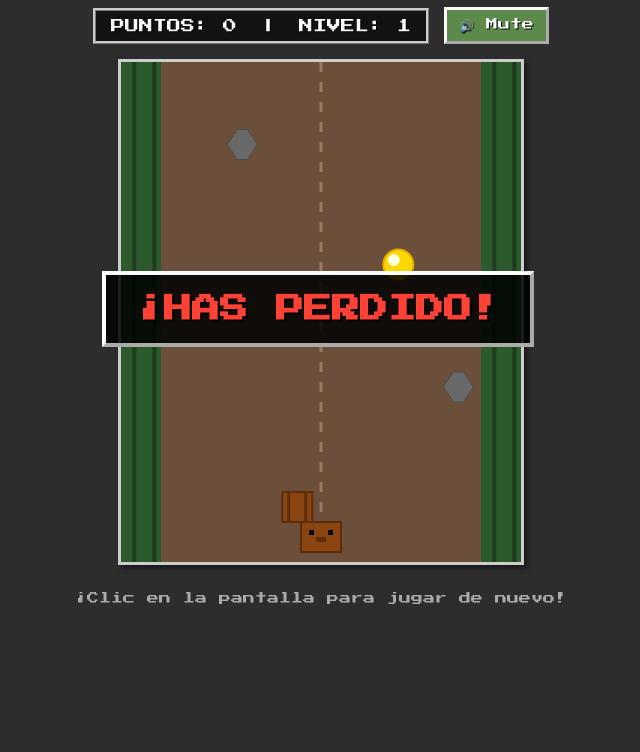
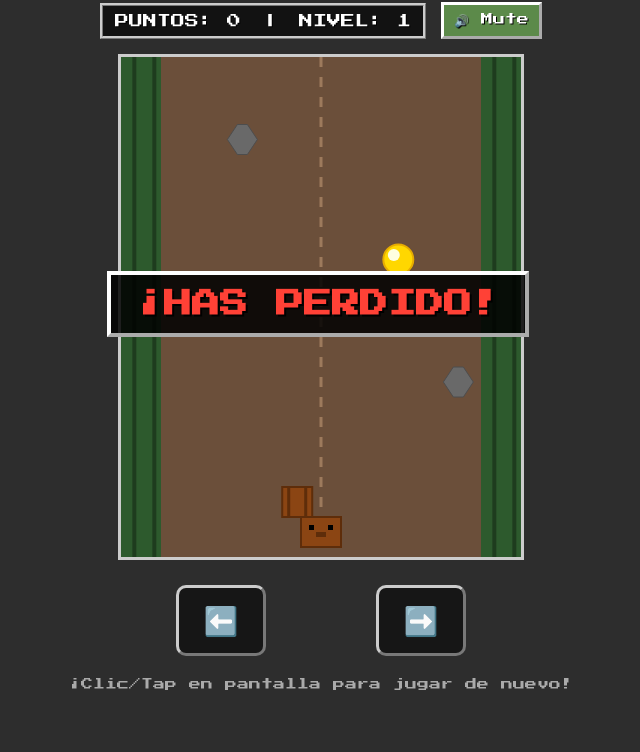
Before and after one commit to IToer/Capibara-Simple-Game, a plain HTML site: page index.html in a window 1280 px wide. Shown: the part 68-820 px from the top of the page, without its empty margins (319-959 px from the left). Drawn offline with Linux system fonts and the light colour scheme.

Commit message:
Beta controles táctiles y creación de server htpp

```diff
--- a/index.html
+++ b/index.html
@@ -2,23 +2,25 @@
 <html lang="es">
 <head>
     <meta charset="UTF-8">
-    <meta name="viewport" content="width=device-width, initial-scale=1.0">
+    <!-- Viewport meta tag es CRUCIAL para responsividad en móviles -->
+    <meta name="viewport" content="width=device-width, initial-scale=1.0, user-scalable=no">
     <title>Aventura del Capibara</title>
     <link rel="stylesheet" href="style.css">
     <link rel="preconnect" href="https://fonts.googleapis.com">
     <link rel="preconnect" href="https://fonts.gstatic.com" crossorigin>
     <link href="https://fonts.googleapis.com/css2?family=Press+Start+2P&display=swap" rel="stylesheet">
+    <!-- Evitar zoom táctil accidental -->
+    <style> body { touch-action: manipulation; } </style>
 </head>
 <body>
     <h1>Aventura del Capibara</h1>
 
-    <div id="game-ui-top"> <!-- Nuevo contenedor para info y botón -->
+    <div id="game-ui-top">
         <div id="game-info">
             <span>PUNTOS: <span id="score">0</span></span>
             <span class="separator">|</span>
             <span>NIVEL: <span id="level">1</span></span>
         </div>
-        <!-- Botón para silenciar/activar música -->
         <button id="mute-button">🔊 Mute</button>
     </div>
 
@@ -27,9 +29,15 @@
          <!-- Mensaje Game Over aquí -->
     </div>
 
-    <p id="instructions">Usa ⬅️ y ➡️ para moverte. Clic para reiniciar si pierdes.</p>
+    <!-- Controles Táctiles -->
+    <div id="touch-controls">
+        <div class="touch-button" id="touch-left">⬅️</div>
+        <div class="touch-button" id="touch-right">➡️</div>
+    </div>
 
-    <!-- Etiqueta de Audio (sin cambios) -->
+    <p id="instructions">Usa ⬅️ y ➡️ o toca los controles. Clic/Tap para reiniciar.</p>
+
+    <!-- Etiqueta de Audio -->
     <audio id="background-music" src="game-music.mp3" loop preload="auto"></audio>
     <!-- O: <audio id="background-music" src="game-music.mp3" loop preload="auto"></audio> -->
 
--- a/script.js
+++ b/script.js
@@ -1,5 +1,5 @@
 document.addEventListener('DOMContentLoaded', () => {
-    console.log("Iniciando Aventura del Capibara v1.4 (Botón Mute)...");
+    console.log("Iniciando Aventura del Capibara v1.5 (Controles Táctiles)...");
 
     // --- Obtener Elementos del DOM ---
     const canvas = document.getElementById('gameCanvas');
@@ -7,12 +7,16 @@ document.addEventListener('DOMContentLoaded', () => {
     const scoreElement = document.getElementById('score');
     const levelElement = document.getElementById('level');
     const backgroundMusic = document.getElementById('background-music');
-    const muteButton = document.getElementById('mute-button'); // <-- Obtener el botón mute
+    const muteButton = document.getElementById('mute-button');
+    // Obtener botones táctiles
+    const touchLeftButton = document.getElementById('touch-left');
+    const touchRightButton = document.getElementById('touch-right');
 
     // Validaciones de elementos...
     if (!canvas || !instructions || !scoreElement || !levelElement) { /* ... Error ... */ return; }
-    if (!backgroundMusic) { console.warn("Elemento audio 'background-music' no encontrado. Sin música."); }
-    if (!muteButton) { console.warn("Botón 'mute-button' no encontrado. No se podrá silenciar."); } // Advertir si falta el botón
+    if (!touchLeftButton || !touchRightButton) { console.warn("Botones táctiles no encontrados. El control táctil no funcionará."); }
+    if (!backgroundMusic) { console.warn("Elemento audio no encontrado. Sin música."); }
+    if (!muteButton) { console.warn("Botón mute no encontrado."); }
     const ctx = canvas.getContext('2d');
     if (!ctx) { /* ... Error Contexto ... */ return; }
 
@@ -28,79 +32,76 @@ document.addEventListener('DOMContentLoaded', () => {
     let capybaraX; let objects; let score; let level; let objectSpeed;
     let isGameOver; let animationFrameId = null; let spawnIntervalId = null;
     let gameOverMessageElement = null; let keys = {};
-    let musicStarted = false;
-    let isMuted = false; // <-- Estado de silencio
+    let musicStarted = false; let isMuted = false;
 
-    // --- Inicializar Estado Mute desde localStorage ---
-    function initializeMuteState() {
-        const savedMuteState = localStorage.getItem('capybaraGameMuted');
-        // Si hay un valor guardado y es 'true', establecer isMuted
-        isMuted = (savedMuteState === 'true');
-        console.log("Estado Mute inicial:", isMuted);
-        // Aplicar estado inicial al elemento de audio si existe
-        if (backgroundMusic) {
-            backgroundMusic.muted = isMuted;
+    // --- Inicializar Estado Mute (sin cambios) ---
+    function initializeMuteState() { /* ... igual que antes ... */ }
+     // (Código completo para referencia)
+     function initializeMuteState() { const savedMuteState = localStorage.getItem('capybaraGameMuted'); isMuted = (savedMuteState === 'true'); console.log("Estado Mute inicial:", isMuted); if (backgroundMusic) { backgroundMusic.muted = isMuted; } updateMuteButtonText(); }
+
+    // --- Actualizar Texto Botón Mute (sin cambios) ---
+    function updateMuteButtonText() { /* ... igual que antes ... */ }
+     // (Código completo para referencia)
+     function updateMuteButtonText() { if (muteButton) { muteButton.textContent = isMuted ? '🔇 Unmute' : '🔊 Mute'; } }
+
+    // --- Control de Teclado ---
+    window.addEventListener('keydown', (e) => {
+        if (!isGameOver && (e.key === 'ArrowLeft' || e.key === 'ArrowRight')) {
+            keys[e.key] = true;
+            e.preventDefault();
+            // Intentar iniciar música en la primera interacción de teclado
+            if (!musicStarted) {
+                console.log("Intentando iniciar música por tecla...");
+                playAudio();
+            }
         }
-        // Actualizar texto del botón si existe
-        updateMuteButtonText();
-    }
+    });
+    window.addEventListener('keyup', (e) => { if (e.key === 'ArrowLeft' || e.key === 'ArrowRight') { keys[e.key] = false; } });
 
-    // --- Actualizar Texto del Botón Mute ---
-    function updateMuteButtonText() {
-        if (muteButton) {
-            muteButton.textContent = isMuted ? '🔇 Unmute' : '🔊 Mute';
+    // --- Control Táctil ---
+    function handleTouchStart(event, key) {
+        event.preventDefault(); // Prevenir comportamiento táctil por defecto (scroll, zoom)
+        if (!isGameOver) {
+            keys[key] = true; // Simular presión de tecla
+            // Intentar iniciar música en la primera interacción táctil
+            if (!musicStarted) {
+                console.log("Intentando iniciar música por toque...");
+                playAudio();
+            }
         }
     }
 
-    // --- Control de Teclado (sin cambios) ---
-    window.addEventListener('keydown', (e) => { if (!isGameOver && (e.key === 'ArrowLeft' || e.key === 'ArrowRight')) { keys[e.key] = true; e.preventDefault(); if (!musicStarted) { console.log("Intentando iniciar música por tecla..."); playAudio(); } } });
-    window.addEventListener('keyup', (e) => { if (e.key === 'ArrowLeft' || e.key === 'ArrowRight') { keys[e.key] = false; } });
-
-    // --- Event Listener para el Botón Mute ---
-    if (muteButton) {
-        muteButton.addEventListener('click', () => {
-            isMuted = !isMuted; // Invertir estado
-            if (backgroundMusic) {
-                backgroundMusic.muted = isMuted; // Aplicar al audio
-            }
-            updateMuteButtonText(); // Actualizar texto del botón
-            localStorage.setItem('capybaraGameMuted', isMuted); // Guardar preferencia
-            console.log("Estado Mute cambiado a:", isMuted);
-
-            // Si estamos activando el sonido y la música no había iniciado, intentar iniciarla
-            if (!isMuted && !musicStarted) {
-                 console.log("Intentando iniciar música al desmutear...");
-                 playAudio(); // Intentar iniciarla, necesita interacción previa igualmente
-            }
-        });
+    function handleTouchEnd(event, key) {
+        event.preventDefault();
+        keys[key] = false; // Simular liberación de tecla
     }
 
-    // --- Funciones de Control de Audio (playAudio no necesita cambios aquí) ---
-    function playAudio() {
-        if (backgroundMusic && !musicStarted) {
-            // Asegurarse de respetar el estado mute al intentar iniciar
-             backgroundMusic.muted = isMuted;
-             const playPromise = backgroundMusic.play();
-             if (playPromise !== undefined) {
-                 playPromise.then(() => {
-                     console.log("Música iniciada con éxito."); musicStarted = true;
-                     // Volver a aplicar mute por si acaso cambió mientras se iniciaba
-                     backgroundMusic.muted = isMuted;
-                 }).catch(error => {
-                     console.warn("playAudio() bloqueado:", error.name); musicStarted = false;
-                 });
-             } // else ... (manejo alternativo)
-        } else if (backgroundMusic && musicStarted && backgroundMusic.paused) {
-             // Reanudar respetando el mute
-             backgroundMusic.muted = isMuted;
-             backgroundMusic.play().catch(error => console.error("Error al reanudar música:", error));
-             console.log("Reanudando música...");
-        }
+    // Añadir listeners táctiles si los botones existen
+    if (touchLeftButton) {
+        touchLeftButton.addEventListener('touchstart', (e) => handleTouchStart(e, 'ArrowLeft'), { passive: false });
+        touchLeftButton.addEventListener('touchend', (e) => handleTouchEnd(e, 'ArrowLeft'), { passive: false });
+        touchLeftButton.addEventListener('touchcancel', (e) => handleTouchEnd(e, 'ArrowLeft'), { passive: false }); // Por si se interrumpe el toque
     }
-    // pauseAudio y stopAndResetAudio no necesitan cambios
+    if (touchRightButton) {
+        touchRightButton.addEventListener('touchstart', (e) => handleTouchStart(e, 'ArrowRight'), { passive: false });
+        touchRightButton.addEventListener('touchend', (e) => handleTouchEnd(e, 'ArrowRight'), { passive: false });
+        touchRightButton.addEventListener('touchcancel', (e) => handleTouchEnd(e, 'ArrowRight'), { passive: false });
+    }
+
+
+    // --- Event Listener Botón Mute (sin cambios) ---
+    if (muteButton) { /* ... igual que antes ... */ }
+    // (Código completo para referencia)
+    if (muteButton) { muteButton.addEventListener('click', () => { isMuted = !isMuted; if (backgroundMusic) { backgroundMusic.muted = isMuted; } updateMuteButtonText(); localStorage.setItem('capybaraGameMuted', isMuted); console.log("Estado Mute cambiado a:", isMuted); if (!isMuted && !musicStarted) { console.log("Intentando iniciar música al desmutear..."); playAudio(); } }); }
+
+    // --- Funciones Control Audio (sin cambios) ---
+    function playAudio() { /* ... igual que antes ... */ }
+    function pauseAudio() { /* ... igual que antes ... */ }
+    function stopAndResetAudio() { /* ... igual que antes ... */ }
+    // (Código completo para referencia)
+    function playAudio() { if (backgroundMusic && !musicStarted) { backgroundMusic.muted = isMuted; const playPromise = backgroundMusic.play(); if (playPromise !== undefined) { playPromise.then(() => { console.log("Música iniciada."); musicStarted = true; backgroundMusic.muted = isMuted; }).catch(error => { console.warn("playAudio() bloqueado:", error.name); musicStarted = false; }); } } else if (backgroundMusic && musicStarted && backgroundMusic.paused) { backgroundMusic.muted = isMuted; backgroundMusic.play().catch(error => console.error("Error al reanudar música:", error)); console.log("Reanudando música..."); } }
     function pauseAudio() { if (backgroundMusic && !backgroundMusic.paused) { backgroundMusic.pause(); console.log("Música pausada."); } }
     function stopAndResetAudio() { if (backgroundMusic) { backgroundMusic.pause(); backgroundMusic.currentTime = 0; musicStarted = false; console.log("Música detenida y reseteada."); } }
-
 
     // --- Funciones de Dibujo (sin cambios) ---
     function drawCapybara() { /* ... */ }
@@ -122,54 +123,33 @@ document.addEventListener('DOMContentLoaded', () => {
      function updatePlayer() { if (keys['ArrowLeft'] && capybaraX > 0) { capybaraX -= capybaraSpeed; if (capybaraX < 0) capybaraX = 0; } if (keys['ArrowRight'] && capybaraX < canvasWidth - capybaraWidth) { capybaraX += capybaraSpeed; if (capybaraX > canvasWidth - capybaraWidth) capybaraX = canvasWidth - capybaraWidth; } }
      function updateObjects() { for (let i = objects.length - 1; i >= 0; i--) { const obj = objects[i]; obj.y += objectSpeed; if ( capybaraX < obj.x + obj.width && capybaraX + capybaraWidth > obj.x && capybaraY < obj.y + obj.height && capybaraY + capybaraHeight > obj.y ) { if (obj.isObstacle) { console.log(`¡COLISIÓN con ${obj.type}!`); gameOver(); return; } else { score += 10; scoreElement.textContent = score; console.log(`¡MONEDA recogida! Puntos: ${score}`); objects.splice(i, 1); if (score > 0 && score % scorePerLevel === 0) { level++; levelElement.textContent = level; objectSpeed += speedIncrementPerLevel; console.log(`¡NIVEL ${level} ALCANZADO! Velocidad aumentada a: ${objectSpeed.toFixed(2)}`); } } } if (obj.y > canvasHeight) { objects.splice(i, 1); } } }
 
-
     // --- Funciones de Control de Estado del Juego ---
-    function showGameOverMessage() { /* ... sin cambios ... */ }
-    function hideGameOverMessage() { /* ... sin cambios ... */ }
-    function gameOver() { /* ... sin cambios ... */ }
-    function restartGame() { /* ... sin cambios ... */ }
-    function gameLoop() { /* ... sin cambios ... */ }
+    // Modificado showGameOverMessage para permitir tap en canvas para reiniciar
+    function showGameOverMessage() {
+        if (!gameOverMessageElement) { gameOverMessageElement = document.createElement('div'); gameOverMessageElement.textContent = '¡HAS PERDIDO!'; gameOverMessageElement.className = 'game-over-text'; document.body.appendChild(gameOverMessageElement); }
+        gameOverMessageElement.style.display = 'block'; const canvasRect = canvas.getBoundingClientRect(); const messageTop = canvasRect.top + canvasHeight * 0.5; const messageLeft = canvasRect.left + canvasWidth / 2;
+        gameOverMessageElement.style.top = `${messageTop}px`; gameOverMessageElement.style.left = `${messageLeft}px`; gameOverMessageElement.style.transform = 'translate(-50%, -50%)';
+        instructions.textContent = "¡Clic/Tap en pantalla para jugar de nuevo!";
+        // Usar 'click' funciona para mouse Y tap en la mayoría de los casos
+        canvas.addEventListener('click', restartGame, { once: true });
+        console.log("Mensaje Game Over mostrado. Listener de reinicio (click/tap) añadido.");
+    }
+    function hideGameOverMessage() { /* ... igual que antes ... */ }
+    function gameOver() { /* ... igual que antes ... */ }
+    function restartGame() { /* ... igual que antes ... */ }
+    function gameLoop() { /* ... igual que antes ... */ }
+    function startGame() { /* ... igual que antes ... */ }
     // (Código completo para referencia)
-    function showGameOverMessage() { if (!gameOverMessageElement) { gameOverMessageElement = document.createElement('div'); gameOverMessageElement.textContent = '¡HAS PERDIDO!'; gameOverMessageElement.className = 'game-over-text'; document.body.appendChild(gameOverMessageElement); } gameOverMessageElement.style.display = 'block'; const canvasRect = canvas.getBoundingClientRect(); const messageTop = canvasRect.top + canvasHeight * 0.5; const messageLeft = canvasRect.left + canvasWidth / 2; gameOverMessageElement.style.top = `${messageTop}px`; gameOverMessageElement.style.left = `${messageLeft}px`; gameOverMessageElement.style.transform = 'translate(-50%, -50%)'; instructions.textContent = "¡Clic en la pantalla para jugar de nuevo!"; canvas.addEventListener('click', restartGame, { once: true }); console.log("Mensaje Game Over mostrado. Listener de reinicio añadido."); }
-    function hideGameOverMessage() { if (gameOverMessageElement) { gameOverMessageElement.style.display = 'none'; } instructions.textContent = "Usa ⬅️ y ➡️ para moverte. Clic para reiniciar si pierdes."; }
+    function hideGameOverMessage() { if (gameOverMessageElement) { gameOverMessageElement.style.display = 'none'; } instructions.textContent = "Usa ⬅️ y ➡️ o toca los controles. Clic/Tap para reiniciar."; }
     function gameOver() { console.log("Función gameOver ejecutada."); isGameOver = true; stopAndResetAudio(); if (spawnIntervalId) { clearInterval(spawnIntervalId); spawnIntervalId = null; console.log("Intervalo de spawn detenido."); } if (animationFrameId) { cancelAnimationFrame(animationFrameId); animationFrameId = null; console.log("Animación detenida."); } showGameOverMessage(); }
     function restartGame() { console.log("--- REINICIANDO JUEGO ---"); hideGameOverMessage(); startGame(); }
     function gameLoop() { if (isGameOver) return; updatePlayer(); updateObjects(); if (isGameOver) return; drawBackground(); drawCapybara(); objects.forEach(obj => { if (obj.type === 'coin') drawCoin(obj); else drawObstacle(obj); }); animationFrameId = requestAnimationFrame(gameLoop); }
+    function startGame() { console.log("Iniciando/Reiniciando..."); capybaraX = (canvasWidth - capybaraWidth) / 2; objects = []; score = 0; level = 1; objectSpeed = initialObjectSpeed; isGameOver = false; keys = {}; stopAndResetAudio(); scoreElement.textContent = score; levelElement.textContent = level; updateMuteButtonText(); if (animationFrameId) { cancelAnimationFrame(animationFrameId); animationFrameId = null; } if (spawnIntervalId) { clearInterval(spawnIntervalId); spawnIntervalId = null; } spawnIntervalId = setInterval(spawnObject, spawnIntervalTime); console.log(`Spawn ID: ${spawnIntervalId}`); animationFrameId = requestAnimationFrame(gameLoop); console.log(`Anim ID: ${animationFrameId}`); console.log(`Velocidad: ${objectSpeed.toFixed(2)}`); console.log("Intentando iniciar/reanudar música..."); playAudio(); }
 
 
-    function startGame() {
-        console.log("Iniciando/Reiniciando variables y procesos...");
-        // Resetear estado del juego
-        capybaraX = (canvasWidth - capybaraWidth) / 2; objects = []; score = 0; level = 1;
-        objectSpeed = initialObjectSpeed; isGameOver = false; keys = {};
-
-        // Resetear estado de audio (permite reintentar inicio)
-        // La preferencia de mute (isMuted) se mantiene
-        stopAndResetAudio(); // Esto resetea musicStarted a false
-
-        // Actualizar UI
-        scoreElement.textContent = score; levelElement.textContent = level;
-        updateMuteButtonText(); // Asegurar que el botón muestre el estado correcto
-
-        // Limpiar procesos anteriores
-        if (animationFrameId) { cancelAnimationFrame(animationFrameId); animationFrameId = null; }
-        if (spawnIntervalId) { clearInterval(spawnIntervalId); spawnIntervalId = null; }
-
-        // Iniciar nuevos procesos
-        spawnIntervalId = setInterval(spawnObject, spawnIntervalTime);
-        console.log(`Intervalo de spawn iniciado (ID: ${spawnIntervalId})`);
-        animationFrameId = requestAnimationFrame(gameLoop);
-        console.log(`Bucle de animación iniciado (ID: ${animationFrameId})`);
-        console.log(`Velocidad inicial: ${objectSpeed.toFixed(2)}`);
-
-        // Intentar iniciar audio (respetando el estado isMuted)
-         console.log("Intentando iniciar/reanudar música al empezar/reiniciar...");
-         playAudio();
-    }
-
     // --- Inicialización ---
-    initializeMuteState(); // Cargar preferencia de mute PRIMERO
+    initializeMuteState(); // Cargar preferencia de mute
     startGame(); // Iniciar el juego
-    console.log("Juego inicializado. Esperando interacción para música si es necesario.");
+    console.log("Juego inicializado. Esperando interacción...");
 
 }); // Fin del addEventListener('DOMContentLoaded')
--- a/style.css
+++ b/style.css
@@ -1,3 +1,13 @@
+/* Estilo Global y Reset Básico */
+* {
+    box-sizing: border-box; /* Incluir padding y borde en el tamaño total */
+    user-select: none; /* Evitar selección de texto accidental con taps */
+    -webkit-user-select: none; /* Safari */
+    -moz-user-select: none; /* Firefox */
+    -ms-user-select: none; /* IE/Edge */
+    -webkit-tap-highlight-color: transparent; /* Quitar brillo al tocar en móviles */
+}
+
 body {
     display: flex;
     flex-direction: column;
@@ -8,91 +18,144 @@ body {
     font-family: 'Press Start 2P', cursive;
     color: #ffffff;
     margin: 0;
-    padding-top: 20px;
+    padding: 15px; /* Padding general para espaciar en pantallas pequeñas */
+    touch-action: manipulation; /* Ayuda a prevenir zoom/scroll con taps rápidos */
+    overflow-x: hidden; /* Prevenir scroll horizontal si algo se desborda */
 }
 
 h1 {
     color: #ffcc00;
     text-shadow: 2px 2px #000000;
     margin-bottom: 15px;
-    font-size: 24px;
+    font-size: clamp(18px, 5vw, 24px); /* Tamaño de fuente adaptable */
+    text-align: center;
 }
 
-/* Contenedor para UI superior (info + botón) */
+/* Contenedor para UI superior */
 #game-ui-top {
-    display: flex; /* Poner elementos en línea */
-    align-items: center; /* Alinear verticalmente */
+    display: flex;
+    flex-wrap: wrap; /* Permitir que se apilen si no caben */
+    justify-content: center; /* Centrar elementos */
+    align-items: center;
     margin-bottom: 15px;
-    gap: 15px; /* Espacio entre info y botón */
+    gap: 15px;
 }
 
-/* Info del juego (sin cambios de estilo interno) */
+/* Info del juego */
 #game-info {
-    font-size: 14px;
+    font-size: clamp(12px, 3vw, 14px); /* Tamaño adaptable */
     color: #ffffff;
     background-color: rgba(0, 0, 0, 0.6);
-    padding: 8px 15px;
+    padding: 8px 12px; /* Ajustar padding */
     border: 3px ridge #cccccc;
-    display: inline-block;
     text-shadow: 1px 1px #000000;
+    text-align: center; /* Centrar texto interno */
 }
 
 #game-info .separator {
-    margin: 0 10px;
+    margin: 0 8px; /* Ajustar espacio separador */
 }
 
 /* Botón de Mute */
 #mute-button {
-    font-family: 'Press Start 2P', cursive; /* Heredar fuente */
-    font-size: 12px; /* Ligeramente más pequeño */
-    padding: 8px 12px;
-    background-color: #5c8a4a; /* Botón verde (o elige otro color) */
+    font-family: 'Press Start 2P', cursive;
+    font-size: clamp(10px, 2.5vw, 12px); /* Tamaño adaptable */
+    padding: 8px 10px; /* Ajustar padding */
+    background-color: #5c8a4a;
     color: #ffffff;
-    border: 3px outset #ffffff; /* Borde 3D */
+    border: 3px outset #ffffff;
     cursor: pointer;
     text-shadow: 1px 1px #000000;
-    transition: background-color 0.2s ease; /* Transición suave */
+    transition: background-color 0.2s ease;
 }
 
-#mute-button:hover {
-    background-color: #7aa96a; /* Verde más claro al pasar el ratón */
-}
+#mute-button:hover { background-color: #7aa96a; }
+#mute-button:active { border-style: inset; background-color: #4a6b3c; }
 
-#mute-button:active {
-    border-style: inset; /* Efecto de botón presionado */
-    background-color: #4a6b3c;
-}
-
-
-/* Contenedor del canvas (sin cambios) */
+/* Contenedor del canvas */
 #canvas-container {
     position: relative;
-    width: 406px;
-    height: 506px;
+    /* Ancho MÁXIMO = ancho fijo del canvas + bordes */
+    max-width: 406px;
+    /* Permitir que se encoja si la pantalla es más pequeña */
+    width: 100%;
+    /* Calcular alto basado en el ratio 400/500 del canvas interno */
+    /* height: auto; NO, mantiene altura fija */
+    height: 506px; /* Mantiene altura fija, puede ser problemático */
+     /* Alternativa: usar aspect-ratio si se soporta bien */
+    /* aspect-ratio: 400 / 500; */
     margin-bottom: 15px;
+    overflow: hidden; /* Ocultar cualquier desbordamiento interno */
 }
 
 canvas {
     border: 3px solid #cccccc;
     display: block;
+    /* El canvas interno mantiene su resolución, pero el elemento HTML puede escalar */
+    width: 100%;
+    height: 100%;
+    object-fit: contain; /* Asegura que se vea todo si el aspect-ratio no coincide */
     box-shadow: inset 0 0 10px #000000, 3px 3px 5px rgba(0,0,0,0.5);
 }
 
+/* Controles Táctiles */
+#touch-controls {
+    display: flex; /* Por defecto en línea */
+    justify-content: space-around; /* Espacio entre botones */
+    align-items: center;
+    width: 100%;
+    max-width: 400px; /* Limitar ancho máximo */
+    margin-top: 10px; /* Espacio sobre las instrucciones */
+    margin-bottom: 10px; /* Espacio antes de instrucciones */
+    /* Ocultar por defecto en pantallas grandes con puntero (no táctiles) */
+    /* display: none; */ /* <- Descomentar si quieres ocultarlos en escritorio */
+}
+
+/* Estilo individual de los botones táctiles */
+.touch-button {
+    font-size: 28px; /* Tamaño grande para el icono */
+    color: #ffffff;
+    background-color: rgba(0, 0, 0, 0.5); /* Fondo semitransparente */
+    border: 3px outset #cccccc;
+    padding: 15px 25px; /* Área táctil generosa */
+    border-radius: 10px;
+    cursor: pointer; /* Aunque sea táctil, es bueno indicarlo */
+    text-align: center;
+    transition: background-color 0.1s ease;
+}
+
+/* Efecto al presionar el botón táctil */
+.touch-button:active {
+    background-color: rgba(255, 255, 255, 0.3);
+    border-style: inset;
+}
+
+/* Media query para mostrar controles táctiles solo en pantallas que probablemente sean táctiles */
+/* (Esta es una heurística, no es perfecta) */
+/* @media (hover: none) and (pointer: coarse) {
+    #touch-controls {
+        display: flex;
+    }
+} */
+/* Dejémoslo visible siempre por simplicidad ahora */
+
+
 p#instructions {
     color: #aaaaaa;
-    font-size: 12px;
+    font-size: clamp(10px, 2.5vw, 12px); /* Tamaño adaptable */
+    text-align: center; /* Centrar instrucciones */
 }
 
-/* Mensaje de Game Over (sin cambios) */
+/* Mensaje de Game Over (sin cambios significativos) */
 .game-over-text {
     position: absolute;
     top: 50%;
     left: 50%;
     transform: translate(-50%, -50%);
-    font-size: 28px;
+    font-size: clamp(20px, 6vw, 28px); /* Tamaño adaptable */
     color: #ff4136;
     background-color: rgba(0, 0, 0, 0.85);
-    padding: 20px 30px;
+    padding: 15px 25px; /* Ajustar padding */
     border: 4px outset #ffffff;
     text-align: center;
     display: none;
```
